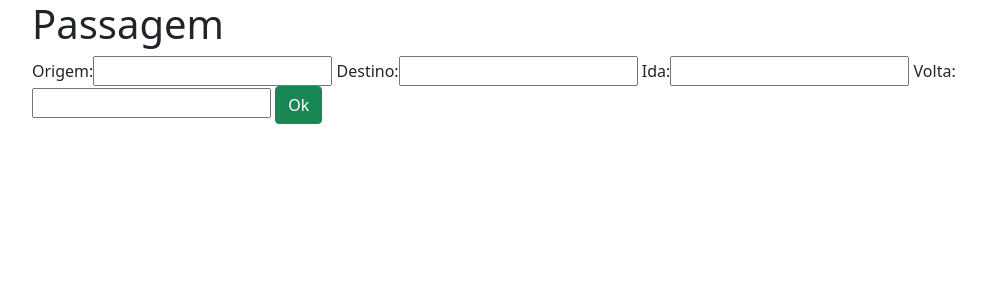
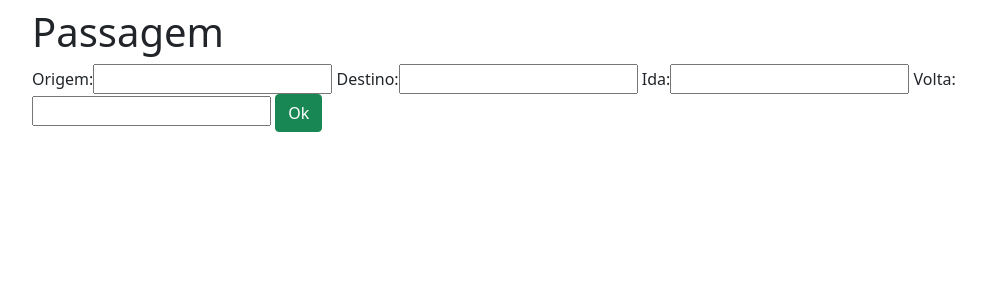
Before and after one commit to LucasPires50/formularioDjango, a Django app: page / in a window 1280 px wide. Shown: the top 300 px of the page, without its empty margins (50-1036 px from the left). Run offline with Django 3.2, Linux system fonts and the light colour scheme.

Commit message:
Melhorando o visual

```diff
--- a/templates/index.html
+++ b/templates/index.html
@@ -7,7 +7,7 @@
         <script src="https://cdn.jsdelivr.net/npm/bootstrap@5.0.0-beta3/dist/js/bootstrap.bundle.min.js" integrity="sha384-JEW9xMcG8R+pH31jmWH6WWP0WintQrMb4s7ZOdauHnUtxwoG2vI5DkLtS3qm9Ekf" crossorigin="anonymous"></script>
     </head>
     <body>
-        <section class="container">
+        <section class="container mt-2">
             <h1>Passagem</h1>
             {{ form }}
             <input type="submit" value="Ok" class="btn btn-success">
```
